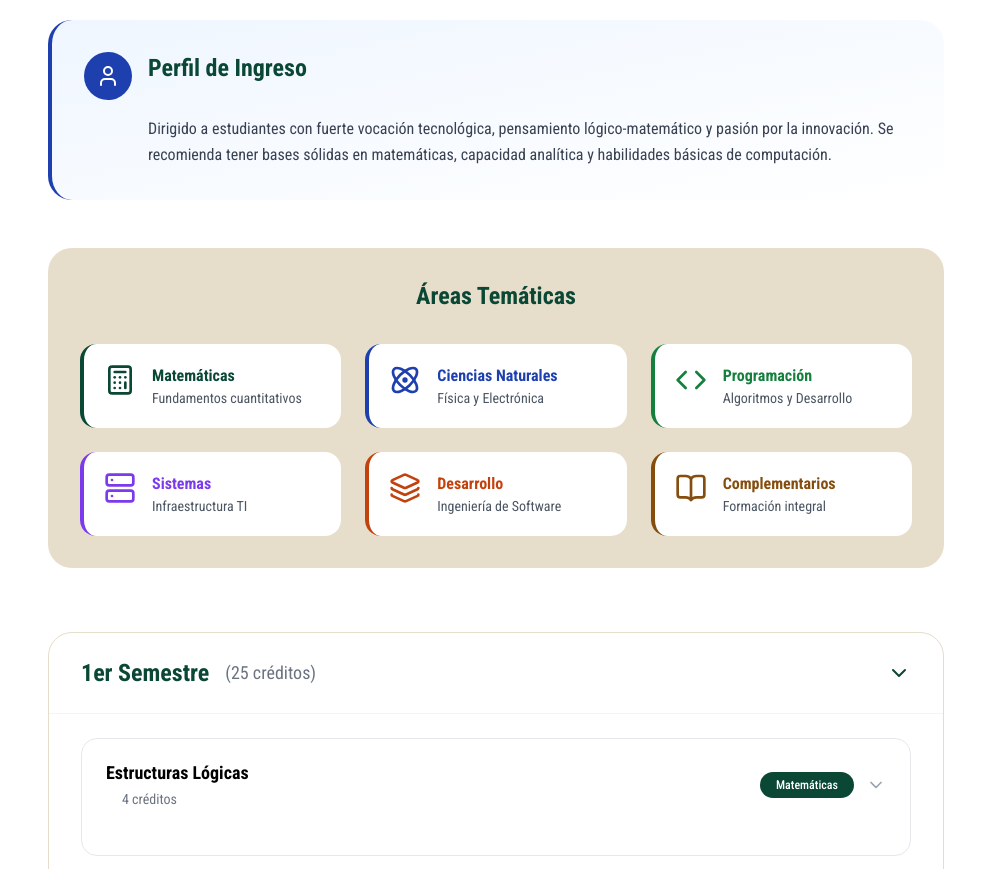
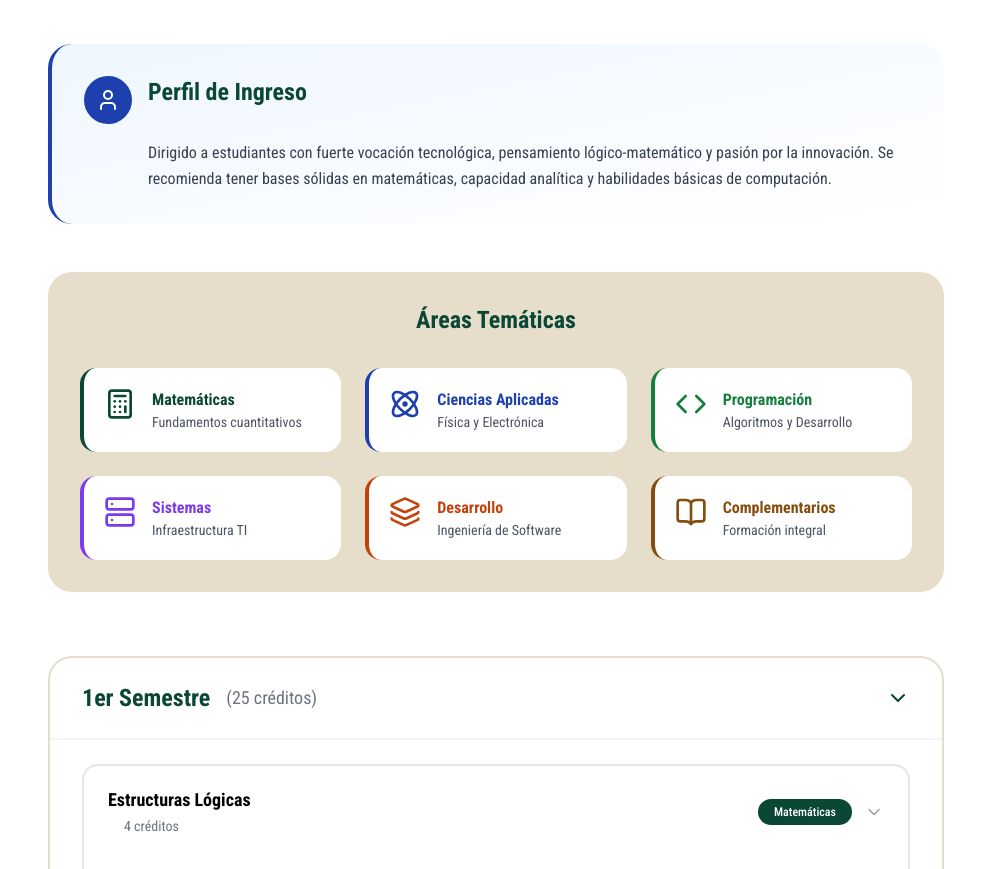
Before and after one commit to ing-umes/pensum, a plain HTML site: page industrial/index.html in a window 1280 px wide. Shown: the part 236-1105 px from the top of the page, without its empty margins (144-1135 px from the left). Drawn offline with nearby package versions, Linux system fonts and the light colour scheme.

Commit message:
Revise curriculum details and program name
Updated the curriculum details to reflect the correct program name and descriptions for various courses.

```diff
--- a/industrial/index.html
+++ b/industrial/index.html
@@ -4,10 +4,10 @@
   <meta charset="UTF-8">
   <meta name="viewport" content="width=device-width, initial-scale=1.0">
   <meta name="description" content="Pensum de Ingeniería en Sistemas, Informática y Ciencias de la Computación - UMES">
-  <meta name="keywords" content="ingeniería industrial, UMES, pensum, currículo">
+  <meta name="keywords" content="ingeniería sistemas, informática, computación, UMES, pensum, currículo">
   <meta name="author" content="UMES - Universidad Mesoamericana">
 
-  <title>Pensum | Ingeniería Industrial - UMES</title>
+  <title>Pensum | Ingeniería en Sistemas, Informática y Ciencias de la Computación - UMES</title>
 
   <script src="https://cdn.tailwindcss.com/3.4.17"></script>
   <script src="https://cdn.jsdelivr.net/npm/lucide@0.263.0/dist/umd/lucide.min.js"></script>
@@ -32,7 +32,7 @@
     }
 
     .course-desc.open {
-      max-height: 620px;
+      max-height: 1200px;
       opacity: 1;
     }
 
@@ -133,7 +133,7 @@
       <!-- Título -->
       <div class="text-center flex-grow">
         <h1 class="text-4xl md:text-5xl font-bold text-[var(--primary-color)] leading-tight">
-          Ingeniería Industrial
+          Ingeniería en Sistemas, Informática y Ciencias de la Computación
         </h1>
         <p class="text-[var(--primary-color)] mt-3 text-lg">Universidad Mesoamericana • Facultad de Ingeniería</p>
       </div>
@@ -177,7 +177,7 @@
         <div class="p-5 rounded-2xl bg-white border-l-4 flex gap-4" style="border-color: #1E40AF;">
           <i data-lucide="atom" class="w-8 h-8 flex-shrink-0" style="color: #1E40AF;"></i>
           <div>
-            <div class="font-semibold" style="color: #1E40AF;">Ciencias Naturales</div>
+            <div class="font-semibold" style="color: #1E40AF;">Ciencias Aplicadas</div>
             <p class="text-sm text-gray-600">Física y Electrónica</p>
           </div>
         </div>
@@ -225,7 +225,7 @@
       </div>
       <p class="text-gray-700 leading-relaxed ml-16">
         Profesionales capaces de diseñar, desarrollar e implementar soluciones tecnológicas innovadoras,
-        con sólida formación técnica, ética y visión estratégica.
+        con sólida formación técnica, ética y visi��n estratégica.
       </p>
     </section>
 
@@ -268,7 +268,7 @@
         courses: [
           {
             name: "Estructuras Lógicas",
-            desc: "Este curso introduce los fundamentos de la lógica proposicional y de predicados, tablas de verdad, álgebra de Boole y circuitos lógicos. Los estudiantes desarrollan habilida[...]",
+            desc: "Este curso introduce los fundamentos de la lógica proposicional y de predicados, tablas de verdad, álgebra de Boole y circuitos lógicos. Los estudiantes desarrollan habilidades de razonamiento lógico esencial para la programación y el análisis de sistemas. Se utilizan herramientas visuales para la representación de conceptos abstractos.",
             credits: 4,
             area: "Matemáticas",
             color: "#0A4735",
@@ -276,7 +276,7 @@
           },
           {
             name: "Matemática I",
-            desc: "Estudio de funciones, límites, derivadas e integrales de funciones de una variable. Incluye aplicaciones en optimización y modelado de sistemas reales.\n\nEste curso proporci[...]",
+            desc: "Estudio de funciones, límites, derivadas e integrales de funciones de una variable. Incluye aplicaciones en optimización y modelado de sistemas reales.\n\nEste curso proporciona las herramientas matemáticas fundamentales para cursos posteriores de ingeniería y ciencias aplicadas.",
             credits: 6,
             area: "Matemáticas",
             color: "#0A4735",
@@ -284,7 +284,7 @@
           },
           {
             name: "Técnicas de Estudio I",
-            desc: "Desarrolla habilidades de aprendizaje autónomo, técnicas de lectura comprensiva, toma de apuntes y métodos de estudio efectivos. Incluye estrategias para la gestión del tie[...]",
+            desc: "Desarrolla habilidades de aprendizaje autónomo, técnicas de lectura comprensiva, toma de apuntes y métodos de estudio efectivos. Incluye estrategias para la gestión del tiempo y manejo del estrés académico.",
             credits: 4,
             area: "Complementarios",
             color: "#854D0E",
@@ -292,7 +292,7 @@
           },
           {
             name: "Programación I",
-            desc: "Introducción a los conceptos fundamentales de programación: algoritmos, pseudocódigo, variables, estructuras de control y funciones. Se utiliza un lenguaje de programación [...]",
+            desc: "Introducción a los conceptos fundamentales de programación: algoritmos, pseudocódigo, variables, estructuras de control y funciones. Se utiliza un lenguaje de programación de alto nivel para desarrollar soluciones computacionales a problemas básicos.",
             credits: 6,
             area: "Programación",
             color: "#15803D",
@@ -300,9 +300,9 @@
           },
           {
             name: "Electricidad I",
-            desc: "Conceptos básicos de electricidad: circuitos, corriente, voltaje, resistencia, leyes de Kirchhoff y potencia eléctrica. Incluye análisis de circuitos DC.\n\nEste curso propo[...]",
+            desc: "Conceptos básicos de electricidad: circuitos, corriente, voltaje, resistencia, leyes de Kirchhoff y potencia eléctrica. Incluye análisis de circuitos DC.\n\nEste curso proporciona los fundamentos necesarios para entender los principios físicos de los sistemas electrónicos.",
             credits: 5,
-            area: "Ciencias Naturales",
+            area: "Ciencias Aplicadas",
             color: "#1E40AF",
             related: "Electricidad II, Electrónica I"
           }
@@ -314,7 +314,7 @@
         courses: [
           {
             name: "Estructuras Lógicas II",
-            desc: "Continuación del estudio de lógica digital con énfasis en circuitos combinacionales y secuenciales, flip-flops, contadores y registros. Se introduce el diseño de sistemas d[...]",
+            desc: "Continuación del estudio de lógica digital con énfasis en circuitos combinacionales y secuenciales, flip-flops, contadores y registros. Se introduce el diseño de sistemas digitales básicos.",
             credits: 4,
             area: "Matemáticas",
             color: "#0A4735",
@@ -322,15 +322,15 @@
           },
           {
             name: "Física I",
-            desc: "Estudio de la mecánica clásica: cinemática, dinámica, leyes de Newton, trabajo, energía y conservación del momento. Incluye aplicaciones en sistemas físicos.\n\nProporci[...]",
+            desc: "Estudio de la mecánica clásica: cinemática, dinámica, leyes de Newton, trabajo, energía y conservación del momento. Incluye aplicaciones en sistemas físicos.\n\nProporciona una base sólida en los principios físicos fundamentales para aplicaciones en ingeniería.",
             credits: 5,
-            area: "Ciencias Naturales",
+            area: "Ciencias Aplicadas",
             color: "#1E40AF",
             related: "Física II, Electricidad I"
           },
           {
             name: "Programación II",
-            desc: "Profundización en programación estructurada con énfasis en modularidad, recursividad, manejo de archivos y estructuras de datos básicas.\n\nLos estudiantes desarrollan prog[...]",
+            desc: "Profundización en programación estructurada con énfasis en modularidad, recursividad, manejo de archivos y estructuras de datos básicas.\n\nLos estudiantes desarrollan programas de mayor complejidad y aprenden buenas prácticas de codificación.",
             credits: 5,
             area: "Programación",
             color: "#15803D",
@@ -338,15 +338,15 @@
           },
           {
             name: "Electricidad II",
-            desc: "Estudio de electromagnetismo y aplicaciones en dispositivos electrónicos. Análisis de circuitos AC y semiconductores básicos.\n\nFundamento para entender el hardware computa[...]",
+            desc: "Estudio de electromagnetismo y aplicaciones en dispositivos electrónicos. Análisis de circuitos AC y semiconductores básicos.\n\nFundamento para entender el hardware computacional y los dispositivos electrónicos.",
             credits: 3,
-            area: "Ciencias Naturales",
+            area: "Ciencias Aplicadas",
             color: "#1E40AF",
             related: "Electricidad I, Electrónica I"
           },
           {
             name: "Técnicas de Estudio II",
-            desc: "Avanzado en técnicas de investigación, redacción académica y presentación de información. Incluye métodos de estudio para materias técnicas.\n\nPrepara al estudiante pa[...]",
+            desc: "Avanzado en técnicas de investigación, redacción académica y presentación de información. Incluye métodos de estudio para materias técnicas.\n\nPrepara al estudiante para realizar investigaciones y presentar información de manera profesional.",
             credits: 2,
             area: "Complementarios",
             color: "#854D0E",
@@ -360,15 +360,15 @@
         courses: [
           {
             name: "Física II",
-            desc: "Estudio de electromagnetismo, ondas, óptica y termodinámica. Aplicaciones en sistemas electrónicos y de comunicación.\n\nProporciona el conocimiento físico necesario para [...]",
+            desc: "Estudio de electromagnetismo, ondas, óptica y termodinámica. Aplicaciones en sistemas electrónicos y de comunicación.\n\nProporciona el conocimiento físico necesario para cursos avanzados en electrónica y sistemas de comunicación.",
             credits: 5,
-            area: "Ciencias Naturales",
+            area: "Ciencias Aplicadas",
             color: "#1E40AF",
             related: "Física I, Electrónica I"
           },
           {
             name: "Matemática III",
-            desc: "Álgebra lineal: vectores, matrices, sistemas de ecuaciones, espacios vectoriales y transformaciones lineales.\n\nEsencial para áreas como gráficos por computadora, machine l[...]",
+            desc: "Álgebra lineal: vectores, matrices, sistemas de ecuaciones, espacios vectoriales y transformaciones lineales.\n\nEsencial para áreas como gráficos por computadora, machine learning y procesamiento de señales.",
             credits: 4,
             area: "Matemáticas",
             color: "#0A4735",
@@ -376,7 +376,7 @@
           },
           {
             name: "Álgebra Lineal",
-            desc: "Estudio profundo de estructuras algebraicas lineales y sus aplicaciones en computación.\n\nLos estudiantes resuelven problemas mediante métodos matriciales y comprensión de [...]",
+            desc: "Estudio profundo de estructuras algebraicas lineales y sus aplicaciones en computación.\n\nLos estudiantes resuelven problemas mediante métodos matriciales y comprensión de conceptos avanzados de álgebra.",
             credits: 4,
             area: "Matemáticas",
             color: "#0A4735",
@@ -384,15 +384,15 @@
           },
           {
             name: "Electrónica I",
-            desc: "Introducción a dispositivos electrónicos: diodos, transistores y amplificadores operacionales. Análisis de circuitos analógicos.\n\nBase fundamental para entender la electr[...]",
+            desc: "Introducción a dispositivos electrónicos: diodos, transistores y amplificadores operacionales. Análisis de circuitos analógicos.\n\nBase fundamental para entender la electrónica moderna y componentes de sistemas computacionales.",
             credits: 3,
-            area: "Ciencias Naturales",
+            area: "Ciencias Aplicadas",
             color: "#1E40AF",
             related: "Electricidad II, Electrónica Digital"
           },
           {
             name: "Electrónica Digital",
-            desc: "Diseño y análisis de circuitos digitales avanzados, multiplexores, decodificadores y memoria.\n\nLos estudiantes implementan sistemas digitales utilizando herramientas de sim[...]",
+            desc: "Diseño y análisis de circuitos digitales avanzados, multiplexores, decodificadores y memoria.\n\nLos estudiantes implementan sistemas digitales utilizando herramientas de simulación y protoboard.",
             credits: 3,
             area: "Sistemas",
             color: "#7C3AED",
@@ -400,7 +400,7 @@
           },
           {
             name: "Dibujo CAD",
-            desc: "Introducción al diseño asistido por computadora, creación de diagramas, esquemas técnicos y planos.\n\nHerramienta esencial para la documentación de proyectos de ingenier[...]",
+            desc: "Introducción al diseño asistido por computadora, creación de diagramas, esquemas técnicos y planos.\n\nHerramienta esencial para la documentación de proyectos de ingeniería y comunicación técnica.",
             credits: 2,
             area: "Complementarios",
             color: "#854D0E",
@@ -414,15 +414,15 @@
         courses: [
           {
             name: "Física III",
-            desc: "Continuación de física con énfasis en ondas electromagnéticas y física moderna relevante para computación.\n\nAplicaciones en tecnologías de comunicación y procesamient[...]",
+            desc: "Continuación de física con énfasis en ondas electromagnéticas y física moderna relevante para computación.\n\nAplicaciones en tecnologías de comunicación y procesamiento de información.",
             credits: 4,
-            area: "Ciencias Naturales",
+            area: "Ciencias Aplicadas",
             color: "#1E40AF",
             related: "Física II"
           },
           {
             name: "Matemática IV",
-            desc: "Cálculo multivariable, ecuaciones diferenciales y transformadas.\n\nFundamentos matemáticos avanzados para modelado de sistemas complejos y simulación.",
+            desc: "Cálculo multivariable, ecuaciones diferenciales y transformadas.\n\nFundamentos matemáticos avanzados para modelado de sistemas complejos y simulaci��n.",
             credits: 4,
             area: "Matemáticas",
             color: "#0A4735",
@@ -476,7 +476,7 @@
         courses: [
           {
             name: "Contabilidad",
-            desc: "Principios de contabilidad financiera y su aplicación en la gestión de proyectos tecnológicos.\n\nLos estudiantes aprenden a interpretar estados financieros y tomar decision[...]",
+            desc: "Principios de contabilidad financiera y su aplicación en la gestión de proyectos tecnológicos.\n\nLos estudiantes aprenden a interpretar estados financieros y tomar decisiones basadas en análisis financiero.",
             credits: 3,
             area: "Complementarios",
             color: "#854D0E",
@@ -570,7 +570,7 @@
           },
           {
             name: "Compiladores",
-            desc: "Diseño e implementación de compiladores: análisis léxico, sintáctico y semántico.\n\nLos estudiantes construyen herramientas de traducción de lenguajes de programación.[...]",
+            desc: "Diseño e implementación de compiladores: análisis léxico, sintáctico y semántico.\n\nLos estudiantes construyen herramientas de traducción de lenguajes de programación.",
             credits: 4,
             area: "Sistemas",
             color: "#7C3AED",
@@ -656,7 +656,7 @@
           },
           {
             name: "Administración de Empresas",
-            desc: "Principios de gestión, organización y estrategia empresarial aplicada a tecnologías de información.\n\nLos estudiantes aprenden a gestionar proyectos y equipos tecnológico[...]",
+            desc: "Principios de gestión, organización y estrategia empresarial aplicada a tecnologías de información.\n\nLos estudiantes aprenden a gestionar proyectos y equipos tecnológicos.",
             credits: 3,
             area: "Complementarios",
             color: "#854D0E",
@@ -694,7 +694,7 @@
           },
           {
             name: "Auditoría de Sistemas",
-            desc: "Técnicas de auditoría informática, controles internos y evaluación de riesgos.\n\nLos estudiantes aprenden a evaluar la seguridad y eficiencia de sistemas.",
+            desc: "Técnicas de auditoría informática, controles internos y evaluaci��n de riesgos.\n\nLos estudiantes aprenden a evaluar la seguridad y eficiencia de sistemas.",
             credits: 3,
             area: "Sistemas",
             color: "#7C3AED",
@@ -765,11 +765,11 @@
 
     curriculum.forEach((sem, index) => {
       const block = document.createElement('div');
-      block.className = 'semester-block border border-[var(--accent-color)] rounded-3xl bg-white overflow-hidden';
+      block.className = 'semester-block border-2 border-[var(--accent-color)] rounded-3xl bg-white overflow-hidden';
 
       const courseHTML = sem.courses
         .map(c => `
-          <div class="rounded-2xl border border-gray-200 bg-white">
+          <div class="rounded-2xl border-2 border-gray-200 bg-white">
             <button
               class="course-button w-full px-6 py-5 flex flex-col md:flex-row md:justify-between md:items-center gap-4"
               aria-expanded="false"
@@ -795,7 +795,7 @@
 
       block.innerHTML = `
         <button
-          class="semester-button w-full px-8 py-6 flex justify-between items-center text-left border-b border-gray-100"
+          class="semester-button w-full px-8 py-6 flex justify-between items-center text-left border-b-2 border-gray-100"
           aria-expanded="${index === 0 ? 'true' : 'false'}"
         >
           <div class="flex items-center gap-4">
```
